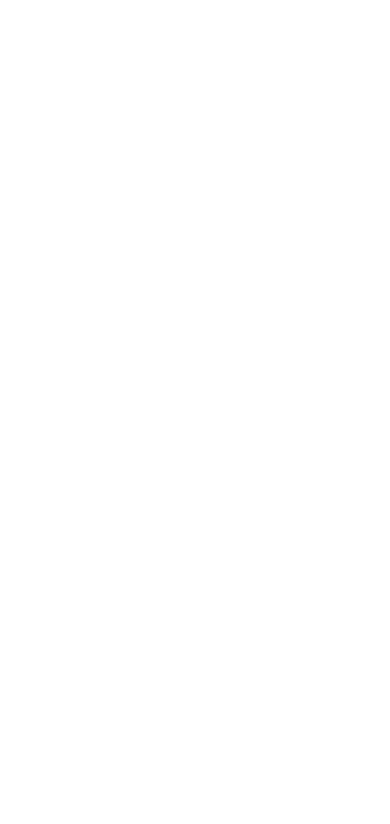
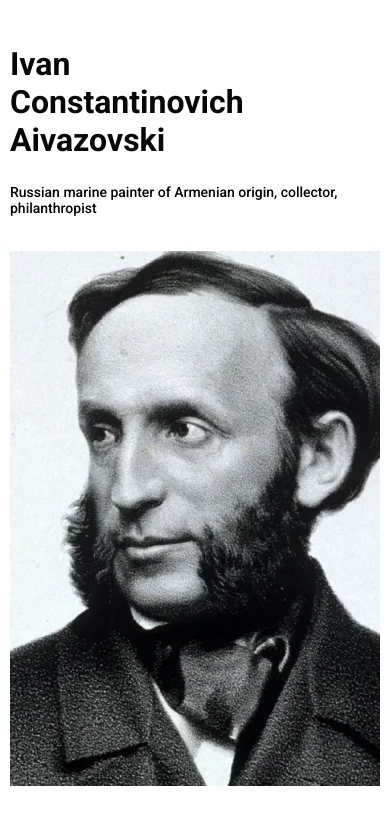
Before and after one commit to Asilder1/aivazovski_practic, a plain HTML site: page index.html in a window 390 px wide. Drawn offline with Linux system fonts and the light colour scheme.

Commit message:
home section

```diff
--- a/index.css
+++ b/index.css
@@ -1,3 +1,4 @@
 @import url(styles/variables.css);
 @import url(styles/basic.css);
 @import url(styles/header.css);
+@import url(styles/home.css);
--- a/index.html
+++ b/index.html
@@ -35,8 +35,14 @@
         </div>
     </header>
 
-    <main>
-
+    <main aria-label="main">
+        <section class="home" aria-label="home section">
+            <div class="container">
+            <h1 class="home-title" aria-label="title">Ivan Constantinovich Aivazovski</h1>
+            <p class="home-description" aria-label="description">Russian marine painter of Armenian origin, collector, philanthropist</p>
+            <img src="assets/webp/home.webp" alt="photo of Aivazovski" class="home-img">
+            </div>
+        </section>
     </main>
 
     <footer>
--- a/styles/basic.css
+++ b/styles/basic.css
@@ -19,6 +19,10 @@ a {
     color: unset;
 }
 
+h1, p {
+    margin: 0;
+}
+
 .container {
     margin: 0 auto;
     max-width: 970px;
--- /dev/null
+++ b/styles/home.css
@@ -0,0 +1,34 @@
+.home {
+    text-align: center;
+}
+
+.home-title {
+    font-size: 45px;
+    font-weight: 700;
+    color: var(--color-main-black);
+    margin: 45px 0 25px 0;
+}
+.home-description {
+    font-size: 18px;
+    font-weight: 500;
+    margin: 0 0 35px 0;
+
+}
+.home-img {
+    width: 100%;
+    height: 535px;
+    object-fit: cover;
+}
+
+@media (max-width: 480px) {
+    .home {
+        text-align: left;
+    }
+    .home-title {
+    max-width: 250px;
+    font-size: 32px;
+}
+    .home-description {
+    font-size: 14px;
+}
+}
```
